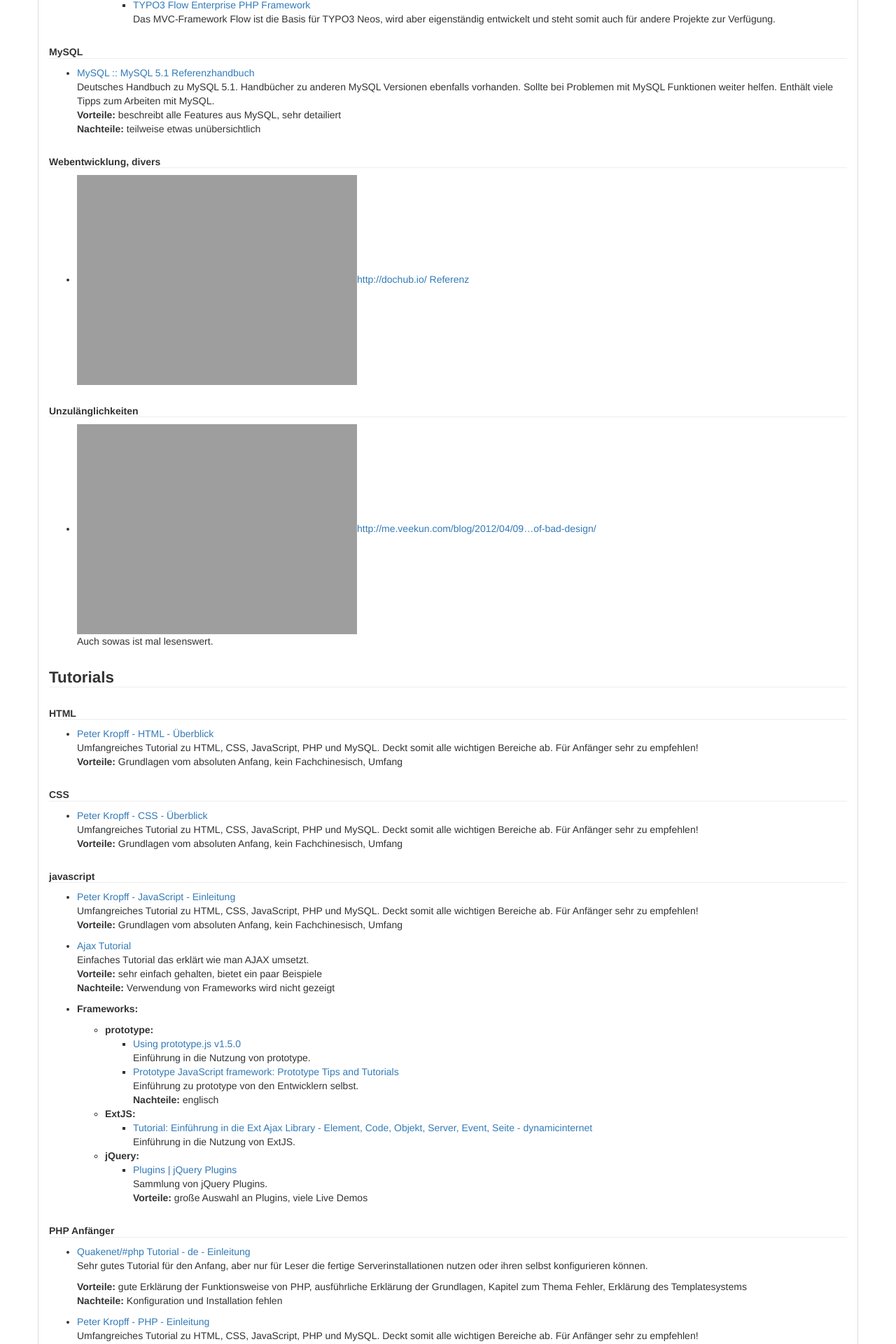
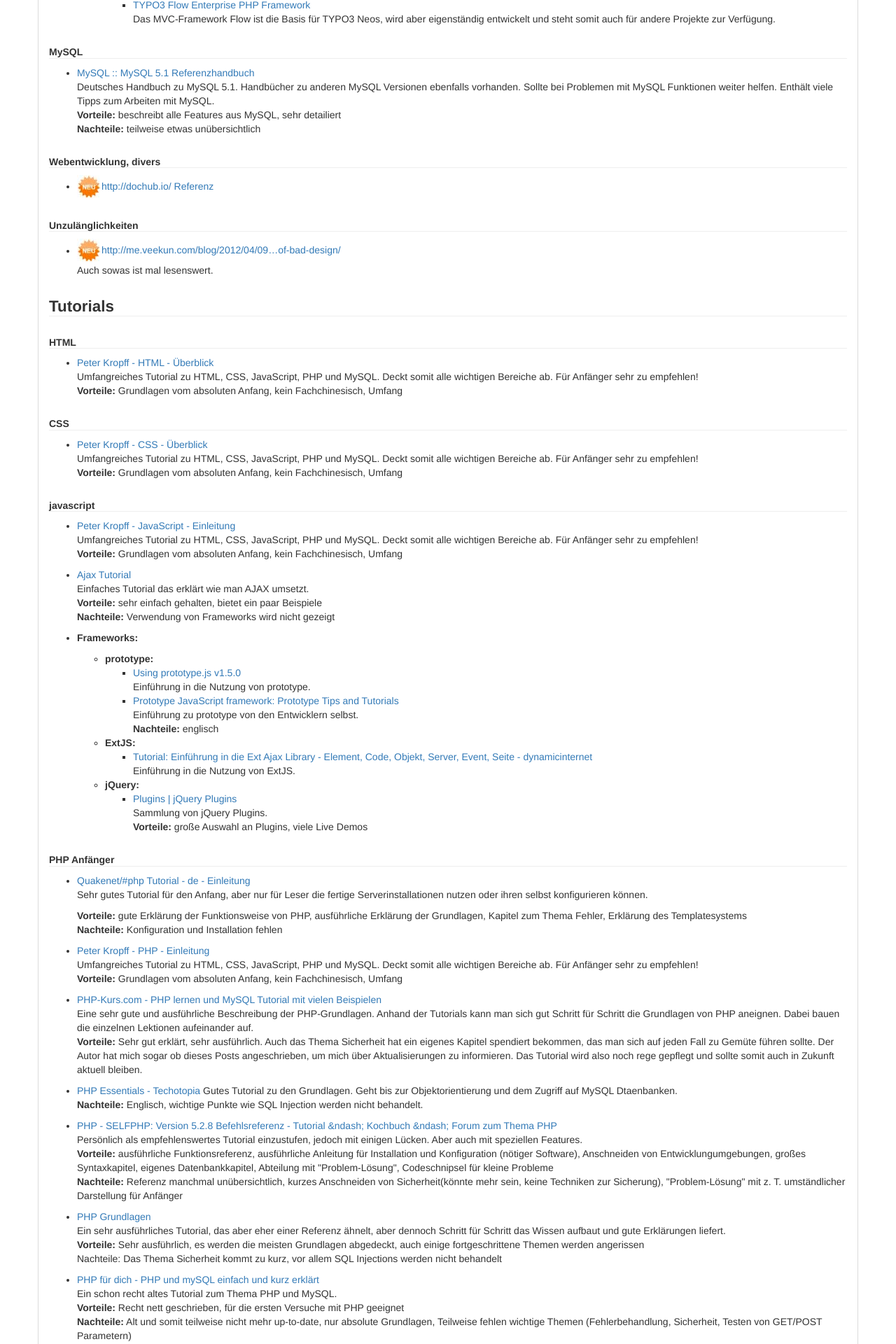
Before and after one commit to php-de/php-de.github.io, a Jekyll site: the page built from introduction/grundlagen.md, in a window 1280 px wide. Shown: the part 2431-4351 px from the top of the page at 70% size. Built offline with Jekyll 4.4.1, drawn with Linux system fonts in a browser that asks for light colours; nearby versions of some CDN libraries.

Commit message:
Grundlagen - global-new.png > global-new.jpg

```diff
--- a/introduction/grundlagen.md
+++ b/introduction/grundlagen.md
@@ -236,13 +236,13 @@
 
 ##### Webentwicklung, divers
 
-  * ![]({{ site.url }}/images/global-new.png){:
+  * ![]({{ site.url }}/images/global-new.jpg){:
     border="0"}[http://dochub.io/ Referenz](http://dochub.io/){: target="_blank"}
 
 
 ##### Unzulänglichkeiten
 
-  * ![]({{ site.url }}/images/global-new.png){:
+  * ![]({{ site.url }}/images/global-new.jpg){:
     border="0"}[http://me.veekun.com/blog/2012/04/09...of-bad-design/](http://me.veekun.com/blog/2012/04/09/php-a-fractal-of-bad-design/){: target="_blank"}
     Auch sowas ist mal lesenswert.
 
@@ -413,7 +413,7 @@
 
 ##### javascript
 
-  * ![]({{ site.url }}/images/global-new.png){:
+  * ![]({{ site.url }}/images/global-new.jpg){:
     border="0"}
      [appendTo () - diverse Videotutorials zu JS und jQuery
     Basics](http://learn.appendto.com/){: target="_blank"}
@@ -534,7 +534,7 @@
   Entwurfsmustern sollte man (bspw. in anderen Sprachen) schon mal
   gehört haben.
 
-* ![]({{ site.url }}/images/global-new.png){:
+* ![]({{ site.url }}/images/global-new.jpg){:
   border="0"}[Diverse](http://stackoverflow.com/questions/194812/list-of-freely-available-programming-books/392926#392926){: target="_blank"}
 
 ### Sicherheit
```
